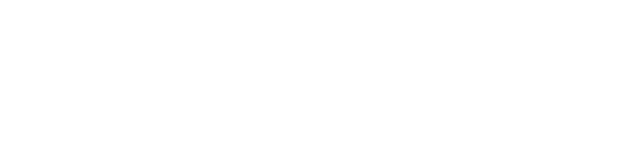
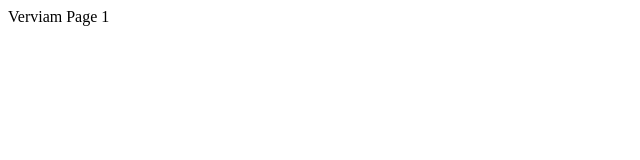
Before and after one commit to Verviam/Verviam, a plain HTML site: page websites/first-website/index.html in a window 1280 px wide. Shown: the whole page, without its empty margins (0-640 px from the left). Drawn offline with Linux system fonts and the light colour scheme.

Commit message:
header added

```diff
--- a/websites/first-website/index.html
+++ b/websites/first-website/index.html
@@ -4,9 +4,14 @@
   <head>
     <title> First Website Template </title>
     <link rel= "stylesheet" href= "styles.css">
+    <meta name= "descrition" content= "Verviam's first website template">
   </head>
 
   <body>
+    <header>
+      <nav>
+        <span> Verviam </span>
+        <span> Page 1 </span>
 
 
   </body>
```
